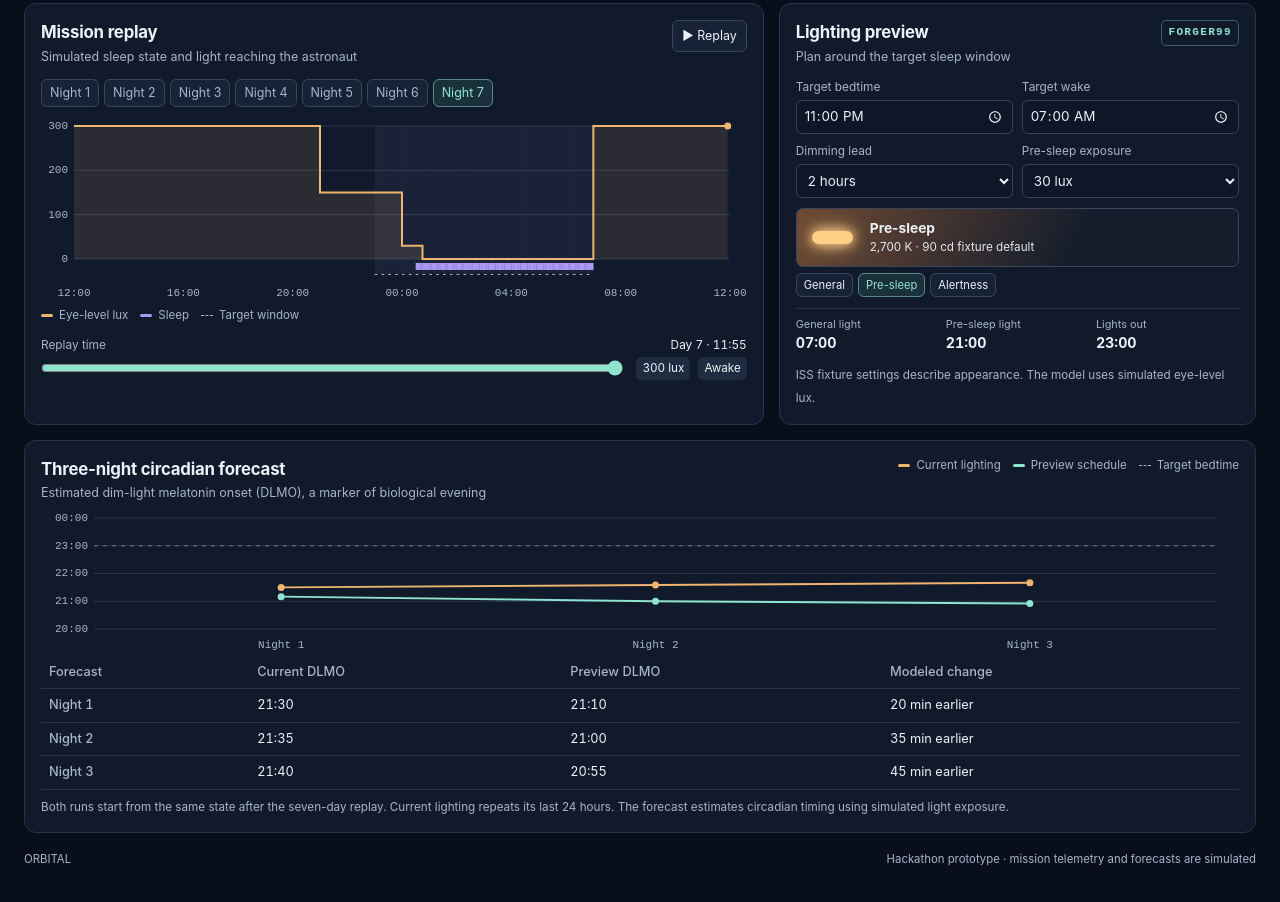
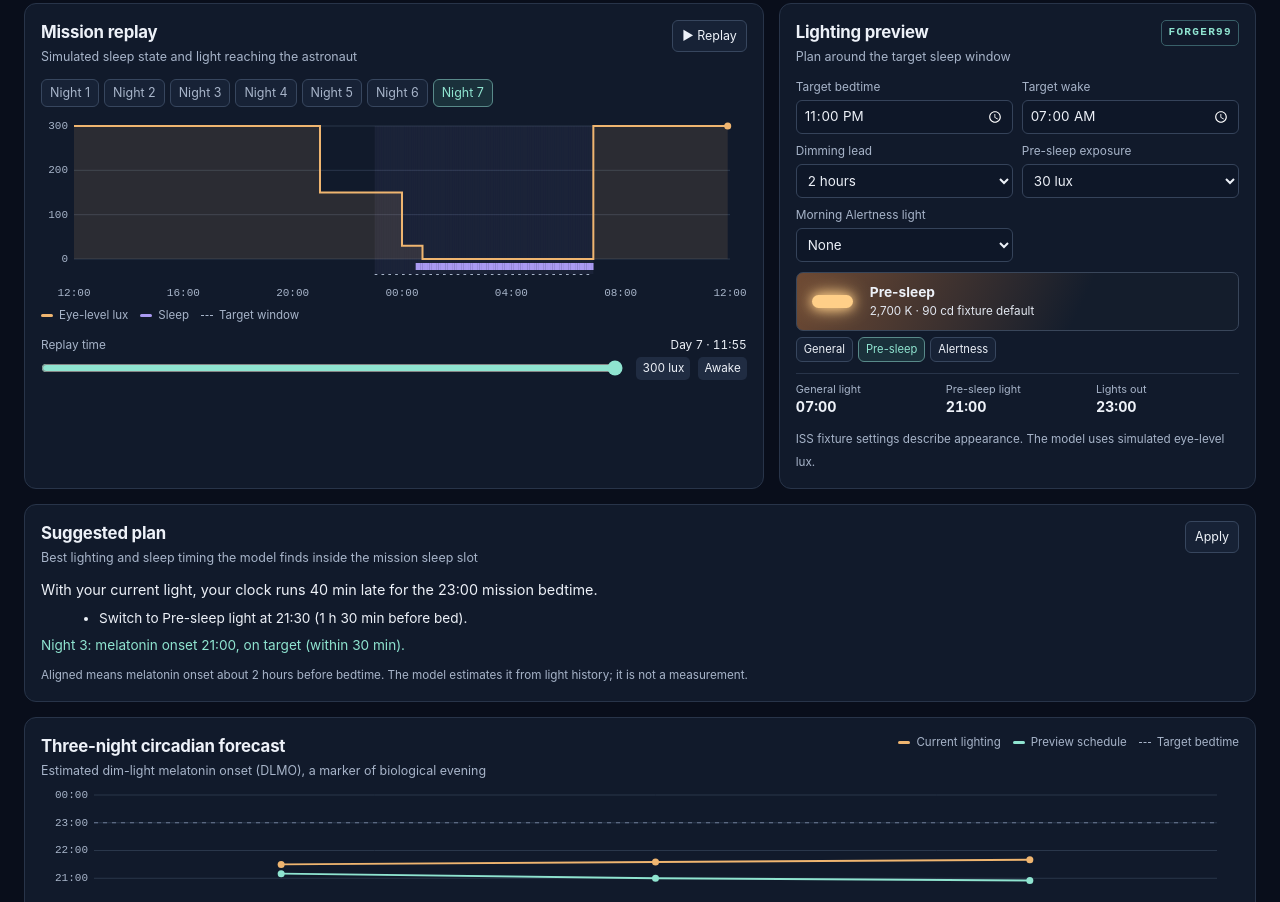
Before and after one commit to CynthiaSalazarB/Nasa, a plain HTML site: page ORBITAL/dist/index.html in a window 1280 px wide. Shown: the part 346-1248 px from the top of the page. Drawn offline with Linux system fonts and the light colour scheme.

Commit message:
ORBITAL: suggested plan card with Apply, morning light option, serve.py for Windows

```diff
--- a/ORBITAL/dist/app.mjs
+++ b/ORBITAL/dist/app.mjs
@@ -1,5 +1,6 @@
 import { ANCHOR, DAY, SAMPLES_PER_DAY, STEP, clock, compare, wrap } from './model.mjs';
 import { drawPhase, drawTelemetry, drawUtmb } from './charts.mjs';
+import { explain, suggest } from './suggest.mjs';
 
 const el = id => document.getElementById(id);
 const set = (id, value) => { el(id).textContent = value; };
@@ -28,7 +29,10 @@ let dso = [];
 let forecast = [];
 let playIndex = 0;
 let timer = null;
-let options = { bedtime: 1380, wake: 420, lead: 120, lux: 30 };
+let options = { bedtime: 1380, wake: 420, lead: 120, lux: 30, morning: 0 };
+// Sleep slot set by mission planners. Only a manual bed/wake edit changes it; Apply does not.
+let mission = { bedtime: 1380, wake: 420 };
+let suggestion = null;
 
 function duration(minutes) {
   const h = Math.floor(minutes / 60);
@@ -146,21 +150,54 @@ function updatePlan() {
   const wake = timeInput('wake');
   const lead = Number(value('lead'));
   const lux = Number(value('dim-lux'));
+  const morning = Number(value('morning'));
   const awake = wrap(bedtime - wake);
   const error = el('input-error');
-  if (!Number.isFinite(awake) || awake <= lead) {
-    error.textContent = 'Choose distinct bed and wake times with an awake window longer than the dimming lead.';
+  if (!Number.isFinite(awake) || awake <= lead + morning) {
+    error.textContent = 'Choose distinct bed and wake times with an awake window longer than the dimming lead and morning light.';
     error.hidden = false;
     return;
   }
   error.hidden = true;
-  options = { bedtime, wake, lead, lux };
+  options = { bedtime, wake, lead, lux, morning };
   set('target-header', clock(bedtime) + ' → ' + clock(wake));
   set('general-start', clock(wake));
   set('dim-start', clock(bedtime - lead));
   set('off-start', clock(bedtime));
   renderReplay();
   renderForecast();
+  renderSuggestion();
+}
+
+function renderSuggestion() {
+  suggestion = suggest(telemetry.map(s => s.lux), options, mission);
+  if (!suggestion) return;
+  const { status, steps, outcome } = explain(suggestion, options, mission);
+  set('suggestion-status', status);
+  el('suggestion-steps').replaceChildren(...steps.map(text => {
+    const item = document.createElement('li');
+    item.textContent = text;
+    return item;
+  }));
+  set('suggestion-outcome', outcome);
+  el('apply-suggestion').disabled = !suggestion.changes;
+}
+
+function applySuggestion() {
+  if (!suggestion || !suggestion.changes) return;
+  const { bedtime, wake, lead, morning } = suggestion.options;
+  el('bedtime').value = clock(bedtime);
+  el('wake').value = clock(wake);
+  el('lead').value = String(lead);
+  el('morning').value = String(morning);
+  updatePlan();
+}
+
+function setMissionSlot() {
+  const bedtime = timeInput('bedtime');
+  const wake = timeInput('wake');
+  if (Number.isFinite(bedtime) && Number.isFinite(wake)) mission = { bedtime, wake };
+  updatePlan();
 }
 
 function fixture(mode) {
@@ -248,7 +285,9 @@ async function initialize() {
     stopReplay();
     setPlayIndex(Number(value('scrubber')));
   });
-  for (const id of ['bedtime', 'wake', 'lead', 'dim-lux']) el(id).addEventListener('change', updatePlan);
+  for (const id of ['bedtime', 'wake']) el(id).addEventListener('change', setMissionSlot);
+  for (const id of ['lead', 'dim-lux', 'morning']) el(id).addEventListener('change', updatePlan);
+  el('apply-suggestion').addEventListener('click', applySuggestion);
   for (const button of document.querySelectorAll('[data-fixture]')) {
     button.addEventListener('click', () => fixture(button.dataset.fixture));
   }
--- a/ORBITAL/dist/index.html
+++ b/ORBITAL/dist/index.html
@@ -52,6 +52,9 @@
             <label for="lead">Dimming lead<select id="lead"><option value="60">1 hour</option><option value="90">1.5 hours</option><option value="120" selected>2 hours</option><option value="180">3 hours</option></select></label>
             <label for="dim-lux">Pre-sleep exposure<select id="dim-lux"><option value="15">15 lux</option><option value="30" selected>30 lux</option><option value="60">60 lux</option><option value="120">120 lux</option></select></label>
           </div>
+          <div class="field-pair">
+            <label for="morning">Morning Alertness light<select id="morning"><option value="0" selected>None</option><option value="30">30 min after waking</option><option value="60">60 min after waking</option></select></label>
+          </div>
           <p id="input-error" class="error" hidden role="alert"></p>
           <div class="fixture-preview" id="fixture-preview" data-mode="warm" aria-live="polite"><div class="lamp" aria-hidden="true"></div><div><strong id="fixture-name">Pre-sleep</strong><small id="fixture-details">2,700 K · 90 cd fixture default</small></div></div>
           <div class="fixture-modes" aria-label="ISS fixture appearance">
@@ -63,6 +66,13 @@
           <small class="note">ISS fixture settings describe appearance. The model uses simulated eye-level lux.</small>
         </section>
       </div>
+      <section class="panel suggestion" aria-live="polite">
+        <div class="panel-heading"><div><h2>Suggested plan</h2><p>Best lighting and sleep timing the model finds inside the mission sleep slot</p></div><button id="apply-suggestion" class="button" type="button">Apply</button></div>
+        <p id="suggestion-status" class="suggestion-status">—</p>
+        <ul id="suggestion-steps" class="suggestion-steps"></ul>
+        <p id="suggestion-outcome" class="suggestion-outcome"></p>
+        <small class="note">Aligned means melatonin onset about 2 hours before bedtime. The model estimates it from light history; it is not a measurement.</small>
+      </section>
       <section class="panel forecast">
         <div class="panel-heading"><div><h2>Three-night circadian forecast</h2><p>Estimated dim-light melatonin onset (DLMO), a marker of biological evening</p></div><div class="forecast-key"><span><i class="swatch amber"></i>Current lighting</span><span><i class="swatch mint"></i>Preview schedule</span><span><i class="swatch dashed"></i>Target bedtime</span></div></div>
         <div class="forecast-chart-wrap"><canvas id="phase-chart" class="phase-chart" role="img" aria-label="Modeled evening phase for two schedules over three forecast nights"></canvas></div>
--- a/ORBITAL/dist/model.mjs
+++ b/ORBITAL/dist/model.mjs
@@ -33,15 +33,19 @@ export function step(state, lux) {
   return state.map((value, i) => value + (dt / 6) * (k1[i] + 2 * k2[i] + 2 * k3[i] + k4[i]));
 }
 
-export function scheduleLux(time, bedtime, wake, lead, dimLux) {
+// Phase-shift (Alertness) fixture default, about 500 lux mid-module (SSLA report, NTRS 20160005080; data/light.txt).
+export const MORNING_LUX = 500;
+
+export function scheduleLux(time, bedtime, wake, lead, dimLux, morning = 0) {
   const sinceWake = wrap(time - wake);
   const awakeMinutes = wrap(bedtime - wake);
   if (sinceWake >= awakeMinutes) return 0;
+  if (sinceWake < morning) return MORNING_LUX;
   return sinceWake >= awakeMinutes - lead ? dimLux : 300;
 }
 
 export function forecastLux(index, options) {
-  return scheduleLux(wrap(ANCHOR + index * STEP), options.bedtime, options.wake, options.lead, options.lux);
+  return scheduleLux(wrap(ANCHOR + index * STEP), options.bedtime, options.wake, options.lead, options.lux, options.morning);
 }
 
 function simulatePhase(initial, lightAtStep) {
@@ -65,8 +69,8 @@ function simulatePhase(initial, lightAtStep) {
   return nights;
 }
 
-export function compare(history, options) {
-  if (history.length < SAMPLES_PER_DAY) return [];
+// Clock state at the end of the replay, the shared start point for every forecast.
+export function estimateState(history) {
   const usual = history.slice(0, SAMPLES_PER_DAY);
   const currentDay = history.slice(-SAMPLES_PER_DAY);
   let state = DEFAULT_STATE;
@@ -75,7 +79,18 @@ export function compare(history, options) {
     state = step(state, usual[i % SAMPLES_PER_DAY]);
   }
   for (let i = 1; i < history.length; i++) state = step(state, history[i]);
-  state = step(state, currentDay[0]);
+  return step(state, currentDay[0]);
+}
+
+// DLMO (minutes, same scale as compare()) for the next three nights under a schedule.
+export function forecastDlmo(state, options) {
+  return simulatePhase(state, i => forecastLux(i, options)).map((value, i) => value === null ? null : value - i * DAY);
+}
+
+export function compare(history, options) {
+  if (history.length < SAMPLES_PER_DAY) return [];
+  const currentDay = history.slice(-SAMPLES_PER_DAY);
+  const state = estimateState(history);
   const current = simulatePhase(state, i => currentDay[i % SAMPLES_PER_DAY]);
   const preview = simulatePhase(state, i => forecastLux(i, options));
   return current.map((value, i) => ({
--- a/ORBITAL/dist/style.css
+++ b/ORBITAL/dist/style.css
@@ -112,3 +112,8 @@ footer { display:flex; justify-content:space-between; gap: 12px; color:var(--mut
   .day-tabs button { padding: 4px 6px; }
   footer { flex-wrap:wrap; }
 }
+.suggestion { margin-top: 15px; }
+.suggestion-status { font-size: .9rem; }
+.suggestion-steps { margin: 8px 0 0 18px; display: grid; gap: 4px; font-size: .85rem; }
+.suggestion-outcome { color: var(--mint); margin: 8px 0 6px; font-size: .85rem; }
+.button:disabled { opacity: .5; cursor: default; }
--- /dev/null
+++ b/ORBITAL/dist/suggest.mjs
@@ -0,0 +1,75 @@
+// Suggested schedule: search small changes to the plan and keep the one whose night-3 DLMO
+// lands closest to the target, with the fewest changes.
+import { DAY, SAMPLES_PER_DAY, clock, compare, estimateState, forecastDlmo, wrap } from './model.mjs';
+
+// Melatonin onset usually comes about 2 h before habitual sleep. Verify the source before the slides.
+export const ALIGN_GAP = 120;
+export const ALIGNED_WITHIN = 30;
+const SHIFTS = [-60, -45, -30, -15, 0, 15, 30, 45, 60]; // nudges inside the mission sleep slot
+const LEADS = [60, 90, 120, 180]; // same choices as the Dimming lead input
+const MORNINGS = [0, 30, 60]; // minutes of Alertness light after waking
+
+const delta = (a, b) => wrap(a - b + DAY / 2) - DAY / 2;
+
+// Positive = the clock runs late for this bedtime, negative = early.
+export function alignmentError(dlmo, bedtime) {
+  return dlmo === null || dlmo === undefined ? NaN : delta(dlmo, bedtime - ALIGN_GAP);
+}
+
+// `mission` is the sleep slot set by mission planners; nudges are measured from it, so applying a
+// suggestion and asking again gives the same answer.
+export function suggest(history, plan, mission = plan) {
+  if (history.length < SAMPLES_PER_DAY) return null;
+  const state = estimateState(history);
+  const night3 = options => forecastDlmo(state, options)[2];
+  const morning = plan.morning || 0;
+  // Where the clock goes if the astronaut keeps their current light (last replay day repeated).
+  const currentError = alignmentError(compare(history, plan)[2]?.current, mission.bedtime);
+  const planError = alignmentError(night3(plan), plan.bedtime);
+  let best = null;
+  for (const shift of SHIFTS) {
+    for (const lead of LEADS) {
+      for (const minutes of MORNINGS) {
+        const options = { ...plan, bedtime: wrap(mission.bedtime + shift), wake: wrap(mission.wake + shift), lead, morning: minutes };
+        const dlmo = night3(options);
+        const error = alignmentError(dlmo, options.bedtime);
+        if (!Number.isFinite(error)) continue;
+        const changes = (options.bedtime !== plan.bedtime) + (lead !== plan.lead) + (minutes !== morning);
+        // Each change costs 5 min of error, and moving the sleep slot costs a bit more per minute moved.
+        const score = Math.abs(error) + 5 * changes + Math.abs(shift) / 4;
+        if (!best || score < best.score) best = { options, dlmo, error, changes, shift, score };
+      }
+    }
+  }
+  return best && { ...best, currentError, planError };
+}
+
+function offsetLabel(minutes) {
+  const m = Math.round(Math.abs(minutes));
+  const text = (m >= 60 ? Math.floor(m / 60) + ' h ' : '') + (m % 60 ? (m % 60) + ' min' : '');
+  return text.trim() || '0 min';
+}
+
+// Plain-language summary and steps for the suggestion card.
+export function explain(result, plan, mission = plan) {
+  const { options, currentError, shift } = result;
+  const status = Math.abs(currentError) <= ALIGNED_WITHIN
+    ? 'Your clock is on schedule for the ' + clock(mission.bedtime) + ' mission bedtime.'
+    : 'With your current light, your clock runs ' + offsetLabel(currentError) + (currentError > 0 ? ' late' : ' early') + ' for the ' + clock(mission.bedtime) + ' mission bedtime.';
+  if (!result.changes) return { status, steps: ['Keep the plan in the lighting preview. It is already the best option found.'], outcome: outcomeText(result) };
+  const steps = [];
+  if (options.bedtime !== plan.bedtime) steps.push('Sleep ' + clock(options.bedtime) + ' to ' + clock(options.wake) + (shift
+    ? ' (' + offsetLabel(shift) + (shift > 0 ? ' later' : ' earlier') + ' than the mission slot, within the 1 h allowed).'
+    : ' (the mission slot).'));
+  if (options.lead !== plan.lead) steps.push('Switch to Pre-sleep light at ' + clock(options.bedtime - options.lead) + ' (' + offsetLabel(options.lead) + ' before bed).');
+  if (options.morning !== (plan.morning || 0)) steps.push(options.morning
+    ? 'Use Alertness light for ' + options.morning + ' min after waking at ' + clock(options.wake) + '.'
+    : 'Skip the morning Alertness light.');
+  return { status, steps, outcome: outcomeText(result) };
+}
+
+function outcomeText({ dlmo, error }) {
+  return 'Night 3: melatonin onset ' + clock(dlmo) + ', ' + (Math.abs(error) <= ALIGNED_WITHIN
+    ? 'on target (within ' + ALIGNED_WITHIN + ' min).'
+    : offsetLabel(error) + (error > 0 ? ' late.' : ' early.'));
+}
```
Also changed, not shown: 4 other files.
